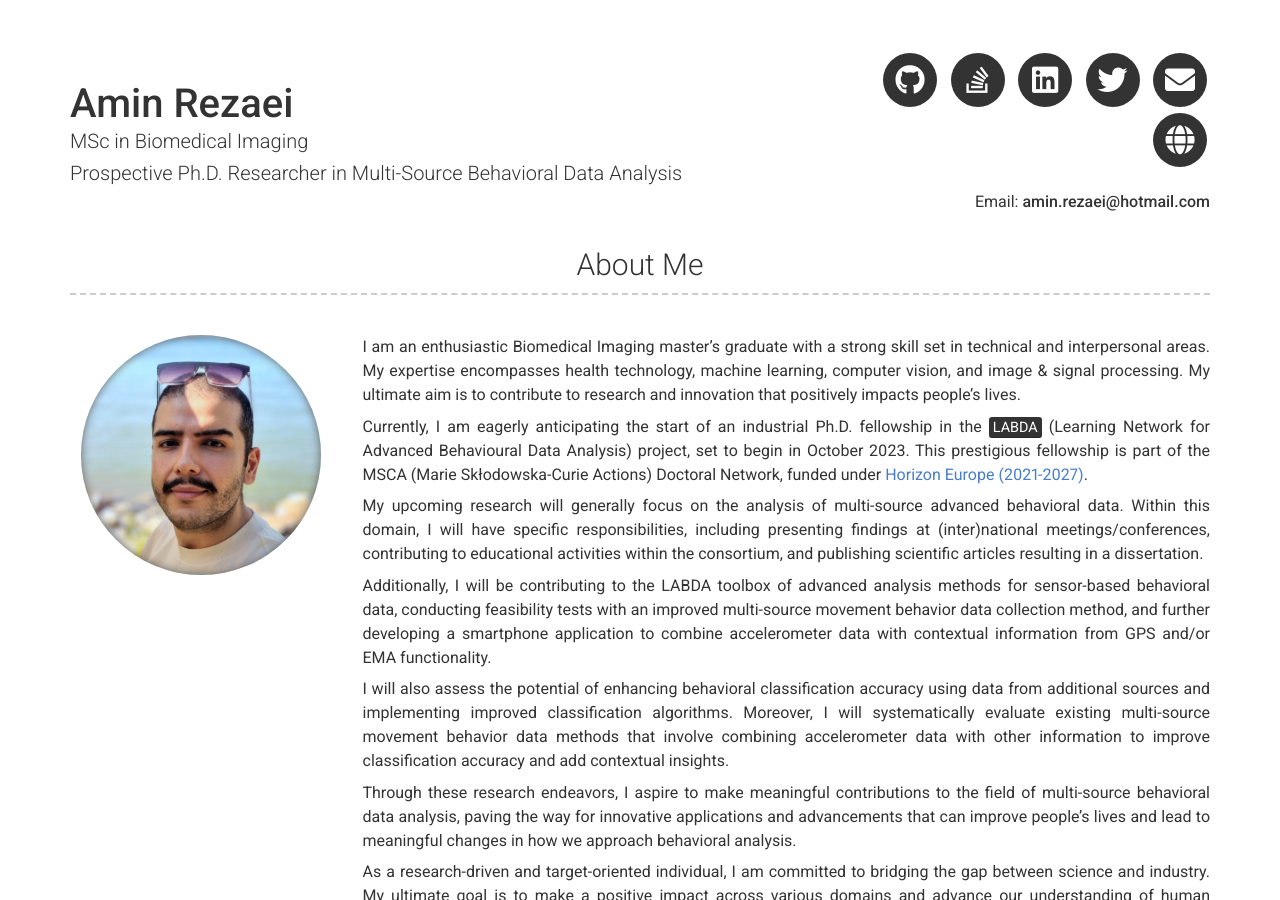
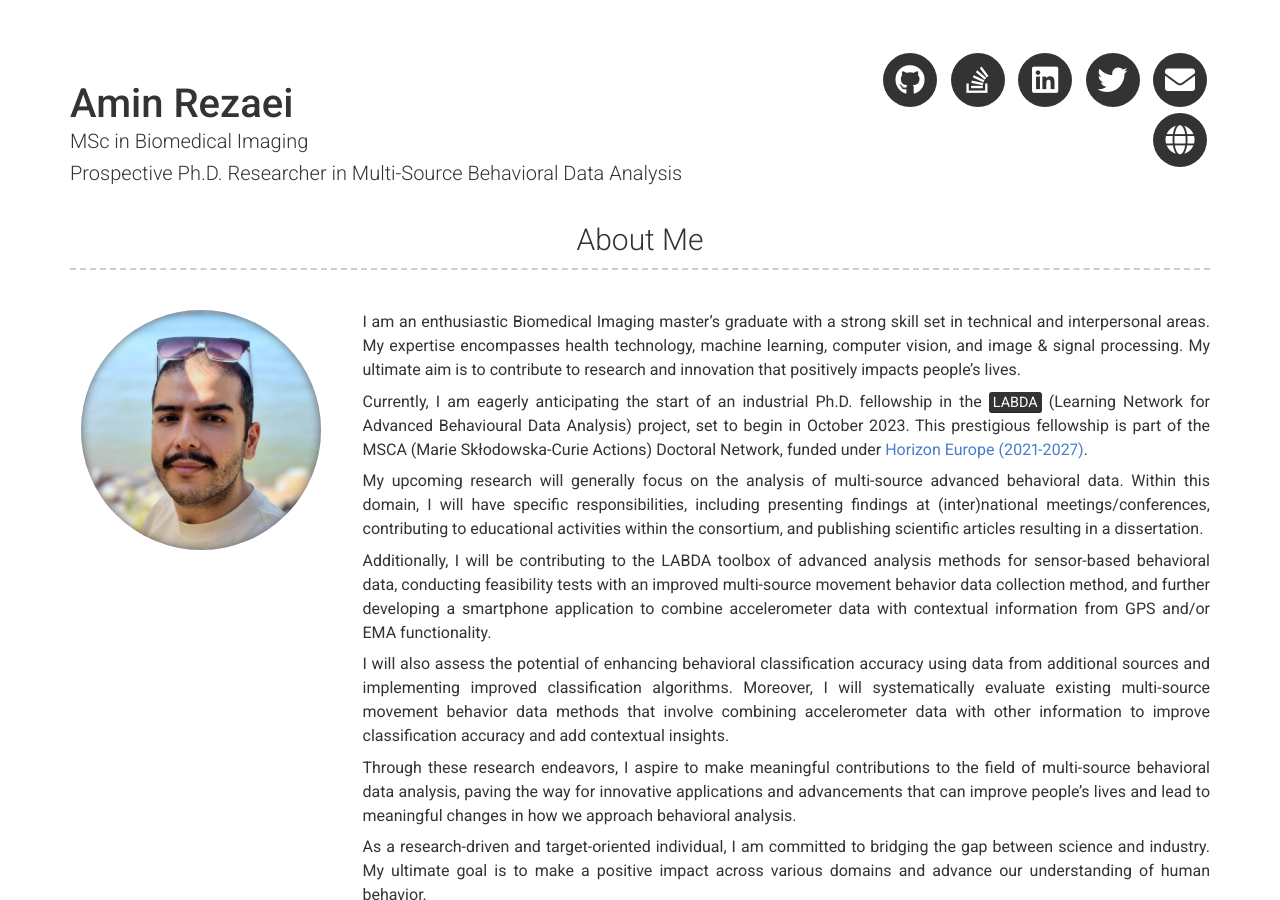
Before and after one commit to aminrezaei-img/CV, a Jekyll site: the page built from index.md, in a window 1280 px wide and 900 px high. Built offline with Jekyll 4.4.1, drawn with Linux system fonts in a browser that asks for light colours; nearby versions of some CDN libraries.

Commit message:
Update header.html

```diff
--- a/_includes/header.html
+++ b/_includes/header.html
@@ -114,11 +114,6 @@
         {% endfor %}
       </ul>
 
-      {%- if site.email -%}
-        <p>
-          {{ site.email_title | default: "Email" }}: <a href="mailto:{{ site.email }}" target="_blank">{{ site.email | escape }}</a>
-        </p>
-      {%- endif -%}
       {%- if site.phone -%}
         <p>
           {{ site.phone_title | default: "Phone" }}: {{ site.phone | escape }}
```
